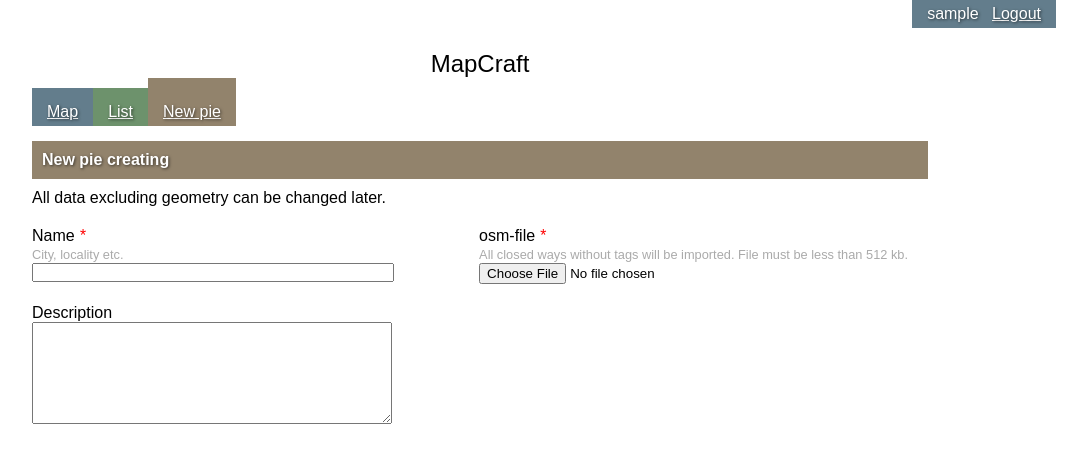
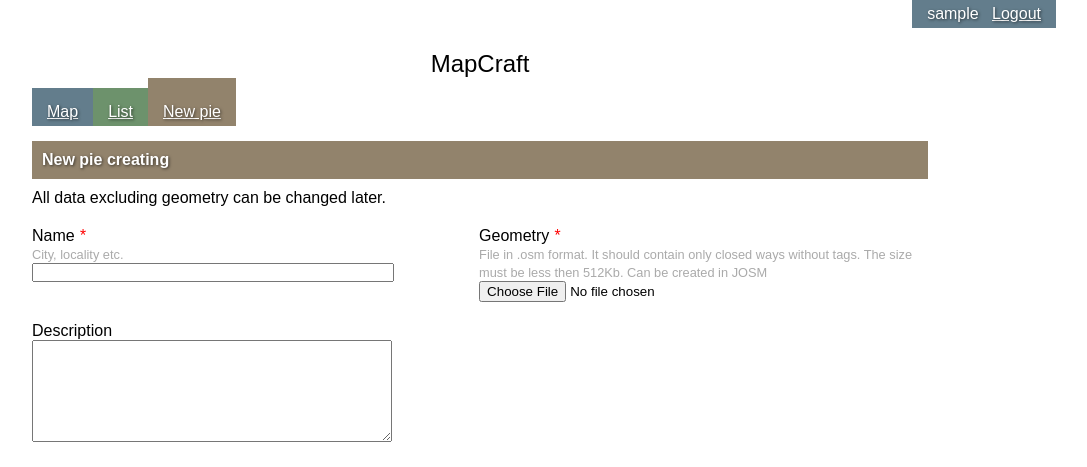
Before and after one commit to Foxhind/MapCraft, a PHP site: page /imagery/index.php?page=create in a window 1280 px wide. Shown: the top 467 px of the page, without its empty margins (160-1247 px from the left). Run offline with PHP 8.4, Linux system fonts and the light colour scheme; the visitor is signed in with stand-in values (Sample User, id 1); a stand-in replaces the project's code that opens the database connection.

Commit message:
fix translation, more verbose message

```diff
--- a/app/create.php
+++ b/app/create.php
@@ -163,7 +163,7 @@ if (isset($osm_user)) {
         <label for="name">Name <em>*</em><br/><small>City, locality etc.</small></label>
         <input type="text" id="name" name="name" />
     </div><div>
-        <label for="file">osm-file <em>*</em><br/><small>All closed ways without tags will be imported. File must be less than 512 kb.</small></label>
+        <label for="file">Geometry <em>*</em><br/><small>File in .osm format. It should contain only closed ways without tags. The size must be less then 512Kb. Can be created in JOSM</small></label>
         <input type="file" id="file" name="file" />
     </div></div>
     <div class="row"><div>
@@ -178,7 +178,7 @@ if (isset($osm_user)) {
         <input type="hidden" id="waccess" name="waccess" value="" />
     </div></div>
     <div class="row"><div>
-        <label><input class="btn" type="checkbox" id="hide" name="hide" /> Hidden pie<!--<br/><small>This doesn't affect the access!</small>--></label>
+        <label><input class="btn" type="checkbox" id="hide" name="hide" />Hidden pie<!--<br/><small>This doesn't affect the access!</small>--></label>
     </div></div>
     <div class="row"><div>
         <label for="captcha">Captcha <em>*</em> <img src="/app/captcha.php" /></label>
```
